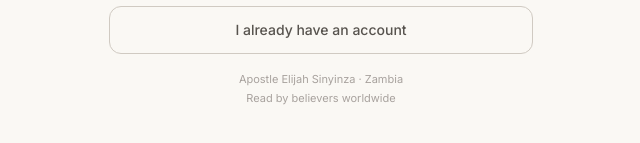
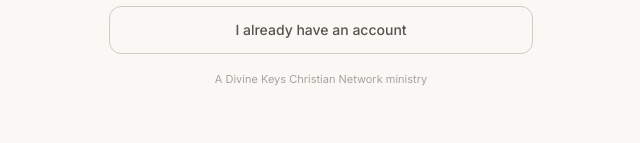
Before and after one commit to elijasinyinza-a11y/DKSE-App, a Next.js app: page /welcome in a window 1280 px wide. Shown: the part 627-770 px from the top of the page, without its empty margins (319-959 px from the left). Built offline with nearby package versions, Linux system fonts and the light colour scheme; a web font is replaced by a local one.

Commit message:
Add files via upload

```diff
--- a/src/pages/welcome.js
+++ b/src/pages/welcome.js
@@ -74,8 +74,7 @@ export default function Welcome() {
         </Link>
 
         <p className={styles.trustLine}>
-          Apostle Elijah Sinyinza · Zambia<br />
-          Read by believers worldwide
+          A Divine Keys Christian Network ministry
         </p>
       </div>
 
```
